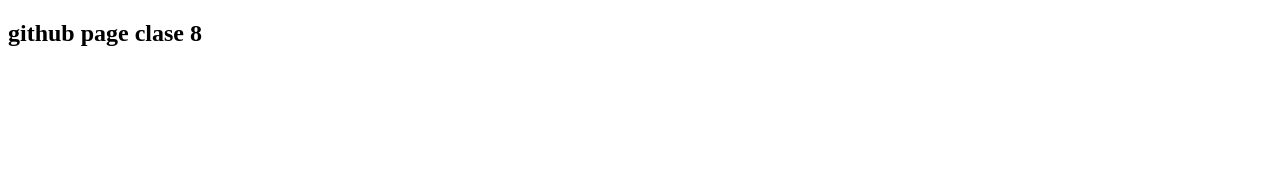
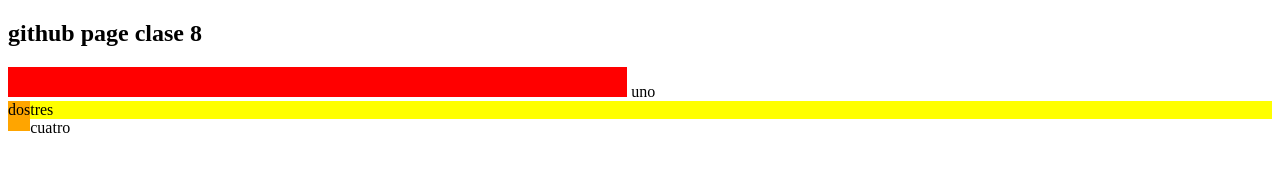
Before and after one commit to sarisaade/esta-vez-si-front, a plain HTML site: page index.html in a window 1280 px wide. Drawn offline with Linux system fonts and the light colour scheme.

Commit message:
agrego clase 8

```diff
--- a/index.html
+++ b/index.html
@@ -5,6 +5,37 @@
     <meta http-equiv="X-UA-Compatible" content="IE=edge">
     <meta name="viewport" content="width=device-width, initial-scale=1.0">
     <title>Document</title>
+    <style>
+        .cajacontainer{
+            width: 250px;
+            height: 200px;
+            margin: 10px;
+            background-color: aqua;
+            padding:10px;
+            border: 5px;
+            box-sizing: border-box;
+
+        }
+        /*100%>4partes*/
+        .uno{
+            height: 30px;
+            display: inline-block;
+            width: 49%;
+            background-color: red;
+        }
+        .dos{
+            height:30px ;
+            background-color: orange;
+            float: left;
+        }
+        .tres{
+            background-color: yellow;
+        }
+        .cajacontainer div{
+            height: 30px;
+            margin: 5px;
+        }
+    </style>
 </head>
 <body>
     <main>
@@ -13,6 +44,31 @@
                 github page clase 8
             </h1>
         </section>
+        <section>
+            <div>
+                <div class="uno">
+
+                </div>
+                uno
+            </div>
+            <div>
+                <div class="dos">
+                dos
+            </div>
+            <div>
+                <div class="tres">
+                    tres
+            </div>
+            <div>
+                <div class="cuatro">
+                    cuatro
+                </div>
+            </div>
+
+
+
+
+        </section>
     </main>
 
 </body>
```
